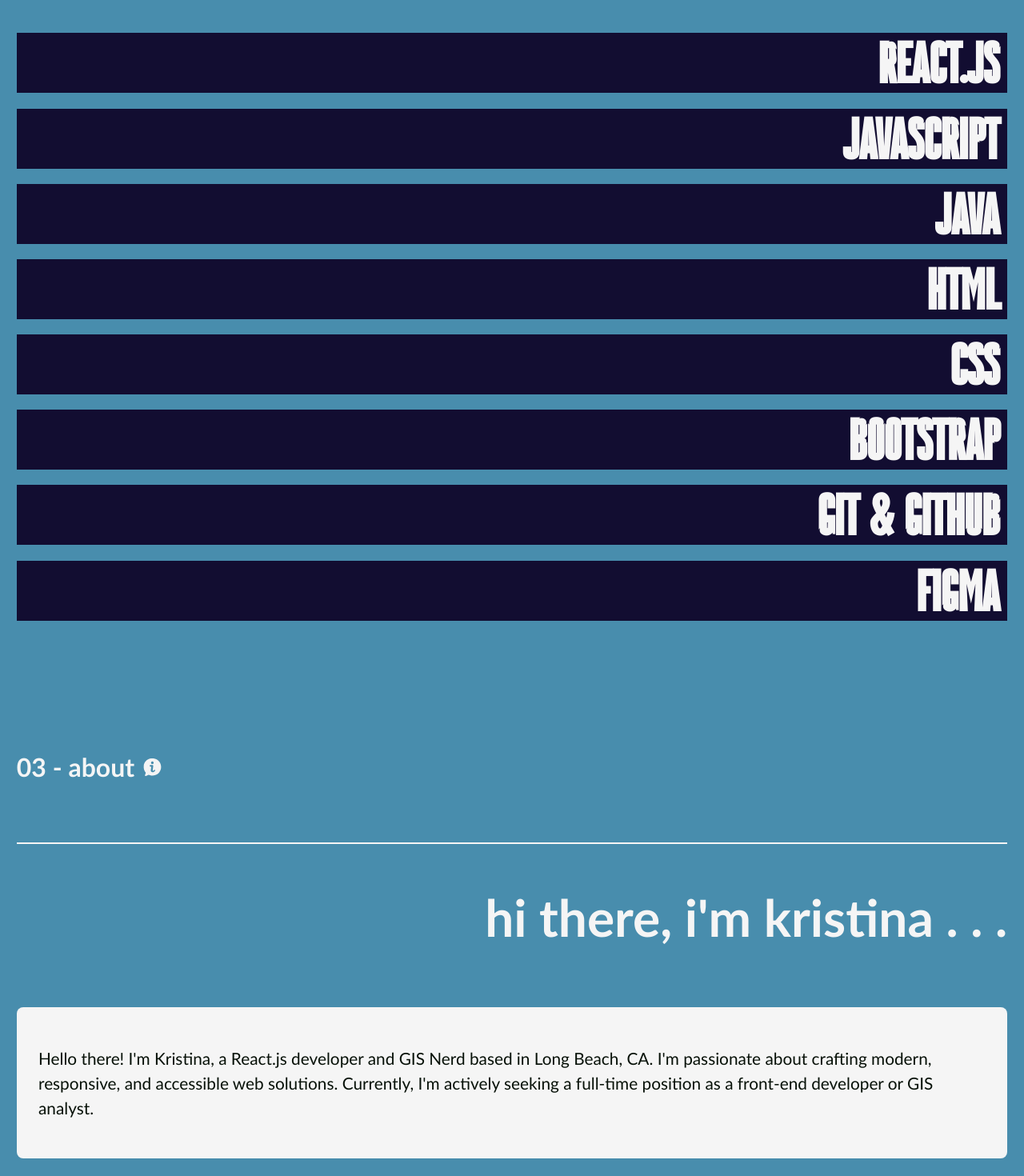
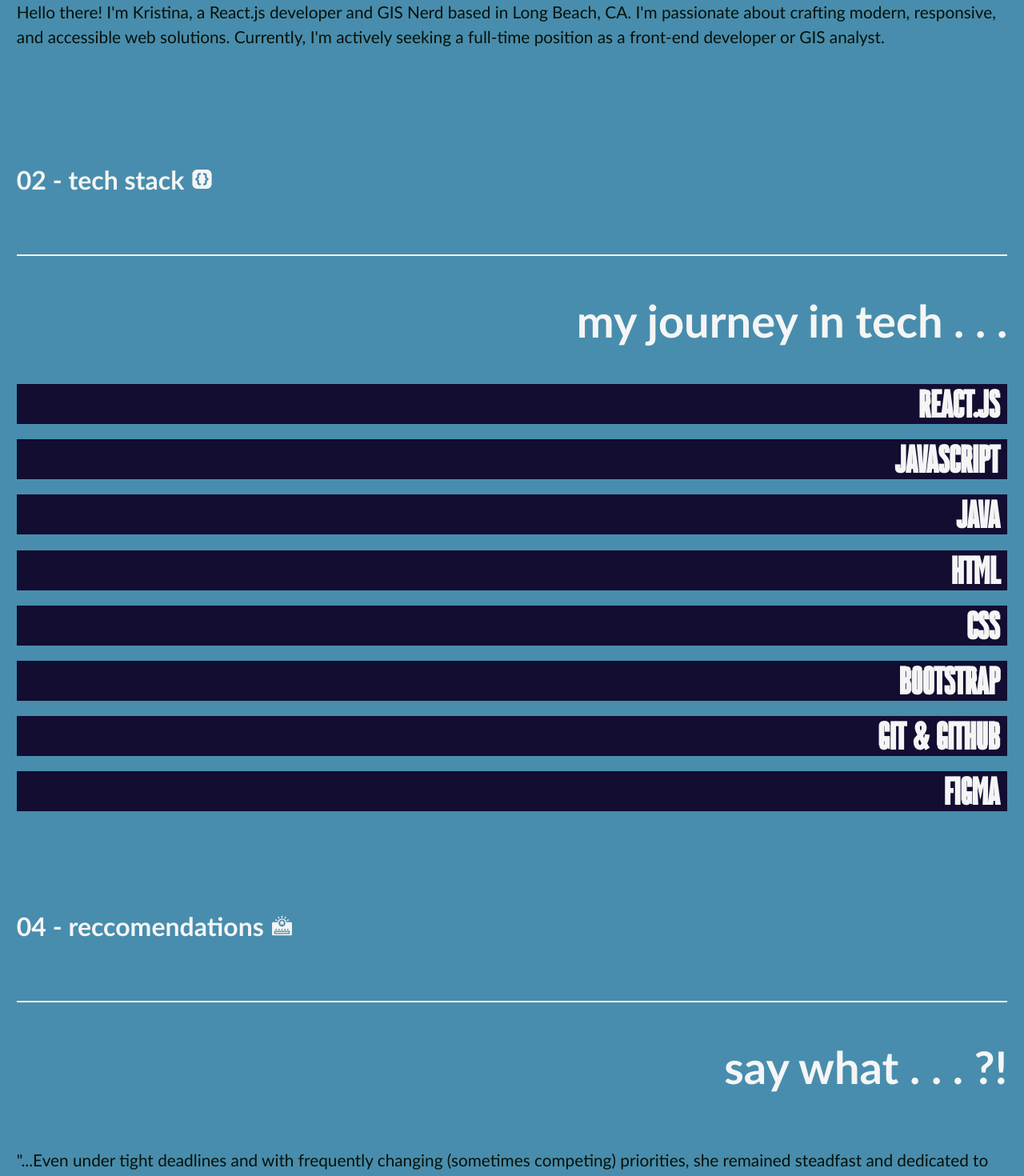
Before and after one commit to KristinaMacias/2024_My-Portfolio, a React (Vite) app: page / in a window 1280 px wide. Shown: the part 1220-2690 px from the top of the page at 80% size. Built offline with nearby package versions, Linux system fonts and the light colour scheme.

Commit message:
improvements

```diff
--- a/src/App.css
+++ b/src/App.css
@@ -10,7 +10,7 @@
 
 section {
   padding: 0 1.3rem;
-  margin-bottom: 5.5rem;
+  margin-bottom: 3rem;
 }
 
 /* Top Box */
@@ -26,13 +26,6 @@
   flex-direction: column;
   justify-content: space-between;
   border-top: 2px solid var(--white-smoke);
-}
-
-.text-container {
-  padding: 1.3rem;
-  background-color: var(--white-smoke);
-  border-radius: 8px;
-  margin-top: 1.3rem;
 }
 
 .bottom-box h1, h3, h5 {
@@ -65,7 +58,6 @@
   color: var(--night);
   font-family: 'Gill Sans', 'Gill Sans MT', Calibri, 'Trebuchet MS', sans-serif;
   line-height: 1.5;
-  padding: 0.4rem;
   text-align: left;
 }
 
@@ -78,7 +70,7 @@
 
 /* Button */
 .btn {
-  margin-top: 6rem;
+  margin-top: 4rem;
   background-color: var(--russian-violet);
   padding: 0.5rem 1rem;
   border: 3px solid var(--russian-violet);
@@ -136,6 +128,9 @@
   --night: #071108ff;
   --dun: #E0CBA8;
 }
+
+
+
 
 @font-face {
   font-family: 'flokisonregular';
@@ -232,7 +227,7 @@
   }
 
   .bottom-box h1 {
-    font-size: 6rem;
+    font-size: 5rem;
   }
 
   .bottom-box h2 {
@@ -279,11 +274,11 @@
   }
 
   .bottom-box h2 {
-    font-size: 4rem;
+    font-size: 3.5rem;
   }
 
   .bottom-box h3 {
-    font-size: 4.5rem;
+    font-size: 3rem;
   }
 
   .bottom-box h5 {
--- a/src/App.jsx
+++ b/src/App.jsx
@@ -13,8 +13,8 @@
       {/* <Nav /> */}
       <div className="main">
         <Hero />
+        <About />
         <TechStack />
-        <About />
         <Testimonials />
       </div>
     </>
```
